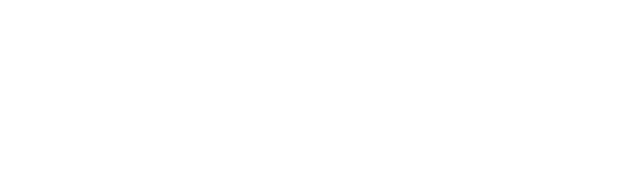
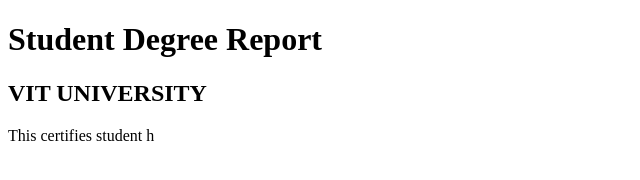
Before and after one commit to ParthivPrakash/AGILE-FAT, a plain HTML site: page index.html in a window 1280 px wide. Shown: the whole page, without its empty margins (0-640 px from the left). Drawn offline with Linux system fonts and the light colour scheme.

Commit message:
Update index.html

```diff
--- a/index.html
+++ b/index.html
@@ -3,4 +3,9 @@
 <head>
   <title>Degree Certificate</title>
 </head>
+  <body>
+    <h1>Student Degree Report</h1>
+    <h2>VIT UNIVERSITY</h2>
+    <p>This certifies student h</p>
+  </body>
 </html>
```
